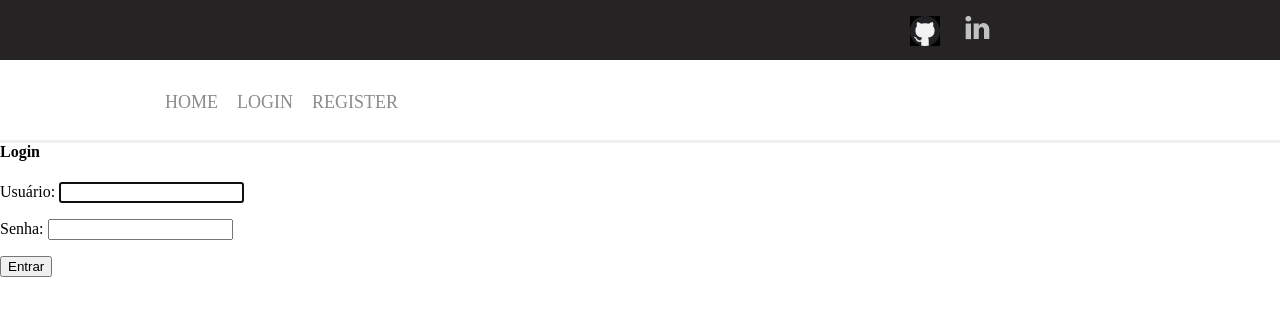
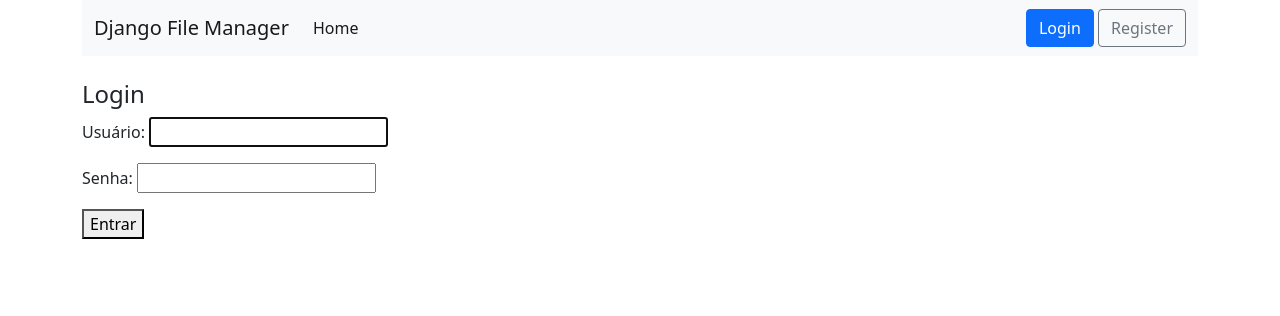
Before and after one commit to alinnegrazielle/django-file-manager, a Django app: page /login in a window 1280 px wide. Shown: the top 316 px of the page. Run offline with Django 3.2, Linux system fonts and the light colour scheme.

Commit message:
login screen style started

```diff
--- a/djangoFileManager/settings.py
+++ b/djangoFileManager/settings.py
@@ -132,6 +132,6 @@ STATICFILES_DIRS = [
 DEFAULT_AUTO_FIELD = 'django.db.models.BigAutoField'
 
 # Configurações de Autenticação
-LOGIN_REDIRECT_URL = 'index'
+LOGIN_REDIRECT_URL = 'home'
 LOGOUT_REDIRECT_URL = 'login'
 LOGIN_URL = 'login'
--- a/login/templates/login/form.html
+++ b/login/templates/login/form.html
@@ -5,13 +5,7 @@
 {% block menu %}
 {% endblock %}
 
-{% block titulo %}
-
-<title>Entrar no Acervo Privado</title>
-
-{% endblock%}
-
-{% block conteudo %}
+{% block content %}
 
 <h4>Login</h4>
 
@@ -25,7 +19,7 @@
 
 </form>
 
+{% endblock %}
+
 {% block rodape %}
 {% endblock %}
-
-{% endblock %}
--- a/materiais/templates/materiais/form-arquivo.html
+++ b/materiais/templates/materiais/form-arquivo.html
@@ -11,8 +11,9 @@
 
 {% endblock %}
 
+{% block content %}
+
 <div class="container">
-    {% block conteudo %}
 
     <h2>Upar Arquivo</h2>
 
@@ -27,6 +28,7 @@
 
     </form>
 </div>
+
 {% endblock %}
 
 {% block rodape %}
--- a/materiais/templates/materiais/form-categoria.html
+++ b/materiais/templates/materiais/form-categoria.html
@@ -11,8 +11,9 @@
 
 {% endblock %}
 
+{% block content %}
+
 <div class="container">
-{% block conteudo %}
 
     <h2>Criar categorias</h2>
 
@@ -27,6 +28,7 @@
 
     </form>
 </div>
+
 {% endblock %}
 
 {% block rodape %}
--- a/materiais/templates/materiais/form-exc-arq.html
+++ b/materiais/templates/materiais/form-exc-arq.html
@@ -11,8 +11,9 @@
 
 {% endblock %}
 
+{% block content %}
+
 <div class="container">
-    {% block conteudo %}
 
     <h2>Excluir arquivo</h2>
 
@@ -32,6 +33,7 @@
 
     </form>
 </div>
+
 {% endblock %}
 
 {% block rodape %}
--- a/materiais/views.py
+++ b/materiais/views.py
@@ -23,7 +23,7 @@ class ArquivoCreate(LoginRequiredMixin, CreateView):
     model = Arquivo
     fields = ['nome', 'descricao', 'categoria', 'arquivo']
     template_name = 'materiais/form-arquivo.html'
-    success_url = reverse_lazy('inicio')
+    success_url = reverse_lazy('home')
 
 ##################### UPAGENS ######################
 
@@ -41,7 +41,7 @@ class ArquivoUpdate(LoginRequiredMixin, UpdateView):
     model = Arquivo
     fields = ['nome', 'descricao', 'categoria', 'arquivo']
     template_name = 'materiais/form-arquivo.html'
-    success_url = reverse_lazy('inicio')
+    success_url = reverse_lazy('home')
 
 ##################### UPAGENS ######################
 
@@ -57,7 +57,7 @@ class ArquivoDelete(LoginRequiredMixin, DeleteView):
     login_url = reverse_lazy('login')
     model = Arquivo
     template_name = 'materiais/form-exc-arq.html'
-    success_url = reverse_lazy('inicio')
+    success_url = reverse_lazy('home')
 
 ##################### LISTAGENS ######################
 
--- a/paginas/templates/paginas/base.html
+++ b/paginas/templates/paginas/base.html
@@ -7,57 +7,69 @@
     <meta charset="UTF-8">
     <meta http-equiv="X-UA-Compatible" content="IE=edge">
     <meta name="viewport" content="width=device-width, initial-scale=1.0">
-    <title>Site Repositório de Arquivos</title>
+    <link href="https://cdn.jsdelivr.net/npm/bootstrap@5.1.1/dist/css/bootstrap.min.css" rel="stylesheet"
+        integrity="sha384-F3w7mX95PdgyTmZZMECAngseQB83DfGTowi0iMjiWaeVhAn4FJkqJByhZMI3AhiU" crossorigin="anonymous">
+    <title>{% block title %}Site Repositório de Arquivos{% endblock %}</title>
     <link rel="stylesheet" href="{% static 'css/style.css' %}">
     <title>Upload de Arquivos</title>
 </head>
 
 <body>
-    <header class="menu-principal">
-        <main>
-            <div class="header-1">
-                <!-- <div class="logo">
-                        <img src="./img/logo.png" />
-                    </div> -->
-                <div class="redes-sociais">
-                    <ul>
-                        <li>
-                            <a href="">
-                                <img src="{% static 'img/github.jpg' %}" />
+    <div class="container">
+        <nav class="navbar navbar-expand-lg navbar-light bg-light mb-4">
+            <div class="container">
+                <a class="navbar-brand" href="{% url 'home' %}">Django File Manager</a>
+                <button class="navbar-toggler" type="button" data-bs-toggle="collapse"
+                    data-bs-target="#navbarSupportedContent" aria-controls="navbarSupportedContent"
+                    aria-expanded="false" aria-label="Toggle navigation">
+                    <span class="navbar-toggler-icon"></span>
+                </button>
+
+                <div class="collapse navbar-collapse" id="navbarSupportedContent">
+                    <ul class="navbar-nav me-auto">
+                        <li class="nav-item">
+                            <a class="nav-link active" aria-current="page" href="{% url 'home' %}">Home</a>
+                        </li>
+                        {% if request.user.is_authenticated %}
+                        <a class="nav-link active" aria-current="page" href="{% url 'listar-arquivos' %}">Files</a>
+                        <a class="nav-link active" aria-current="page" href="{% url 'criar-categoria' %}">Adicionar
+                            Categoria</a>
+                        {% endif %}
+                    </ul>
+                    {% if request.user.is_authenticated %}
+                    <ul class="navbar-nav">
+                        <li class="nav-item dropdown">
+                            <a class="nav-link dropdown-toggle" href="#" id="navbarDropdown" role="button"
+                                data-bs-toggle="dropdown" aria-expanded="false">
+                                {{ user.username }}
                             </a>
-                        </li>
-                        <li>
-                            <a href="">
-                                <img src="{% static 'img/linkedin.png' %}" />
-                            </a>
+                            <div class="dropdown-menu dropdown-menu-right" aria-labelledby="navbarDropdown">
+                                <a class="dropdown-item" href="#">Change password</a>
+                                <div class="dropdown-divider"></div>
+                                <a class="dropdown-item" href="{% url 'logout' %}">Logout</a>
+                            </div>
                         </li>
                     </ul>
+                    {% else %}
+                    <form class="form-inline my-2 my-lg-0">
+                        <a href="{% url 'login' %}" class="btn btn-primary ml-4">Login</a>
+                        <a href="{% url 'home' %}" class="btn btn-outline-secondary">Register</a>
+                    </form>
+                    {% endif %}
                 </div>
             </div>
-        </main>
-    </header>
-    <main class="col-100 menu-urls">
-        <div class="header-2">
-            <div class="menu">
-                <ul>
-                    <li>
-                        <a href="{% url 'index' %}">Home</a>
-                    </li>
-                    {% if request.user.is_authenticated %}
-                    <li><a href="{% url 'listar-arquivos' %}">Files</a></li>
-                    <li><a href="{% url 'logout' %}">Sair</a></li>
-                    {% else %}
-                    <li>
-                        <a href="{% url 'login' %}">Login</a>
-                    </li>
-                    {% endif %}
-                    <li><a href="#" style="text-decoration: none;">Register</a></li>
-                </ul>
-            </div>
-        </div>
-    </main>
-    {% block conteudo %}
-    {% endblock %}
+        </nav>
+    </div>
+
+
+    <div class="container">
+        {% block content %}
+        {% endblock %}
+    </div>
+
+    <script src="https://cdn.jsdelivr.net/npm/bootstrap@5.1.1/dist/js/bootstrap.bundle.min.js"
+        integrity="sha384-/bQdsTh/da6pkI1MST/rWKFNjaCP5gBSY4sEBT38Q/9RBh9AH40zEOg7Hlq2THRZ"
+        crossorigin="anonymous"></script>
 </body>
 
 </html>
--- a/paginas/urls.py
+++ b/paginas/urls.py
@@ -1,11 +1,10 @@
 from django.urls import path
 
 # Importando views criadas
-from .views import IndexView, SobreView
+from .views import IndexView
 # from .views import CategoriaList, ArquivoList
 
 urlpatterns = [
-    path('', IndexView.as_view(), name='index'),
-    path('sobre', SobreView.as_view(), name='sobre'),
+    path('', IndexView.as_view(), name='home'),
 
 ]
--- a/paginas/views.py
+++ b/paginas/views.py
@@ -4,8 +4,4 @@ from django.views.generic import TemplateView
 
 # Classe IndexView "extends" TemplateView
 class IndexView(TemplateView):
-    template_name = 'paginas/base.html'
-
-
-class SobreView(TemplateView):
-    template_name = 'paginas/sobre.html'
+    template_name = 'paginas/home.html'
```
Also changed, not shown: materiais/templates/materiais/listas/arquivo.html (+6 -4 lines), materiais/templates/materiais/listas/categoria.html (+6 -4 lines), paginas/templates/paginas/home.html (added, +18 -0 lines), paginas/templates/paginas/sobre.html (deleted, +0 -14 lines), db.sqlite3. Lines whose indentation alone changed are shown as unchanged.
